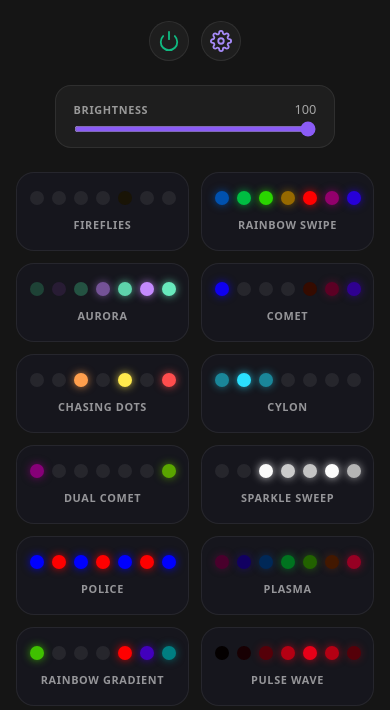
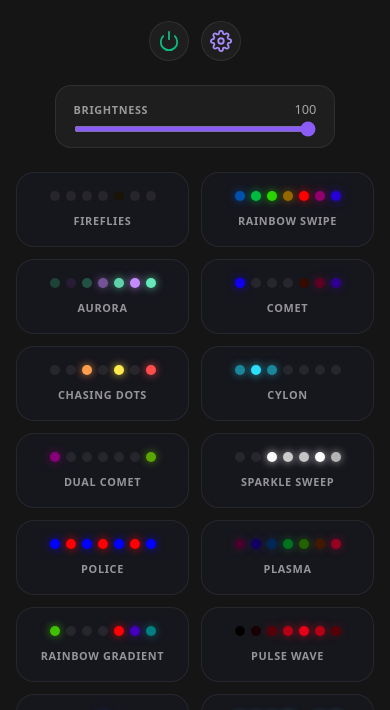
Before and after one commit to shajanjp/pixels-string, a website: page site/dashboard.html in a window 390 px wide. Shown: the part 57-767 px from the top of the page. Drawn offline with Linux system fonts and the light colour scheme; no server answers; animation ran at ten frames a second.

Commit message:
fix: changes led dot size

```diff
--- a/site/dashboard.html
+++ b/site/dashboard.html
@@ -176,8 +176,8 @@
                 justify-self: center;
                 width: auto;
             }
-            .dots { gap: 6px; }
-            .dot { width: 9.6px; height: 9.6px; }
+            .dots { gap: 4px; }
+            .dot { width: 10px; height: 10px; }
         }
 
         /* Dark button with 7 animated dots */
@@ -212,11 +212,11 @@
             display: flex;
             align-items: center;
             justify-content: center;
-            gap: 8px;
+            gap: 6px;
         }
         .dot {
-            width: 14px;
-            height: 14px;
+            width: 10px;
+            height: 10px;
             border-radius: 50%;
             background: rgba(255,255,255,0.07);
             box-shadow: inset 0 0 3px rgba(0,0,0,0.7);
```
